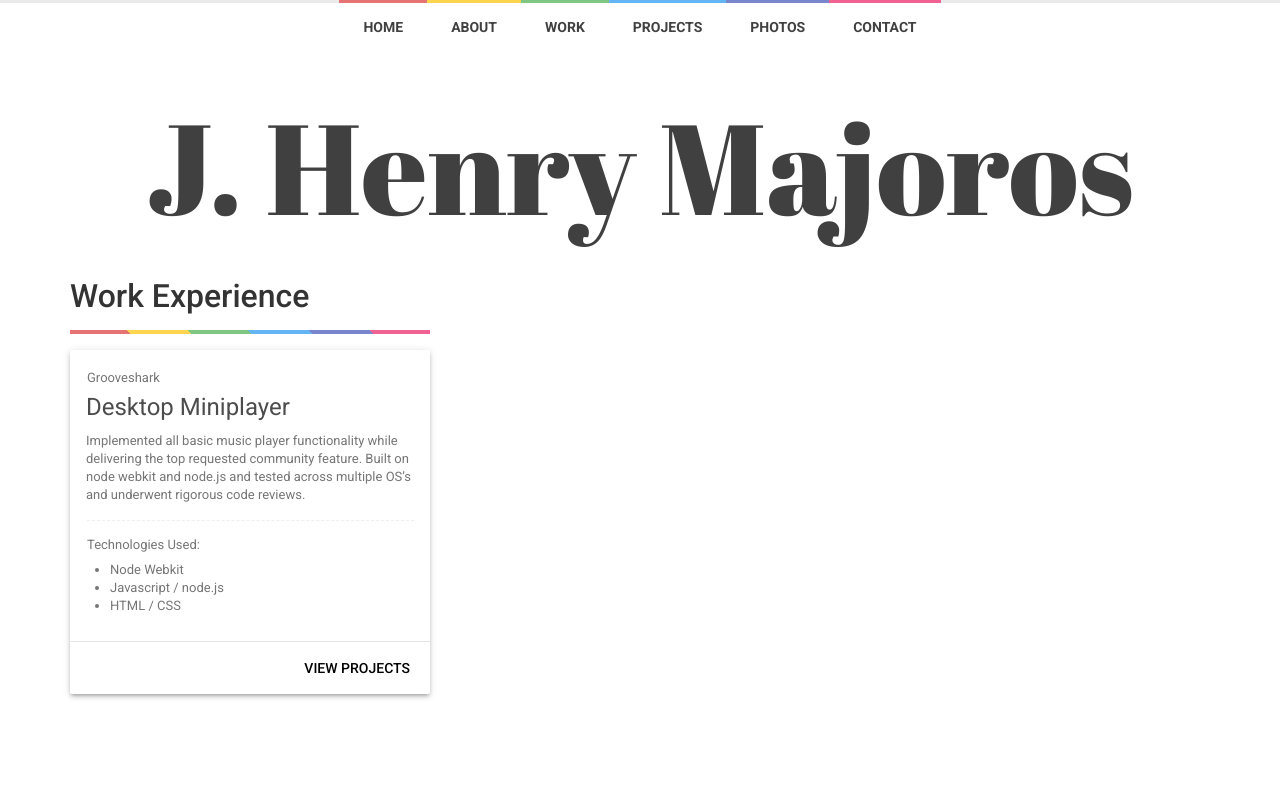
After one commit to hmajoros/web, a Flask app: page /projects in a window 1280 px wide. The commit adds this page. Run offline with Flask 2, Linux system fonts and the light colour scheme; some libraries are stand-ins or nearby versions.

Commit message:
have base styles for work experience and projects
- both use the cards.scss class
- next stop is adding content

```diff
--- a/web/static/css/buttons.scss
+++ b/web/static/css/buttons.scss
@@ -11,6 +11,7 @@
     border: none;
     border-radius: 2px;
     overflow: hidden;
+    vertical-align: middle;
 
     //TODO: proper font stacks EVERYWHERE.
     //      use sass vars for everything
--- a/web/static/css/card.scss
+++ b/web/static/css/card.scss
@@ -1,6 +1,7 @@
 .card {
     box-shadow:0 3px 4px 0 rgba(0,0,0,.14),0 3px 3px -2px rgba(0,0,0,.2),0 1px 8px 0 rgba(0,0,0,.12);
     background-color: white;
+    border-radius: 2px;
 
     .card-head {
         position: relative;
@@ -37,8 +38,25 @@
         overflow: hidden;
         padding: 16px;
 
+        /* H4 tag used for a subtitle that sits above the main title
+         * see the projects page for an example */
+        h4 {
+          font-size: 13px;
+          font-weight: 400;
+          margin: 0 0 4px 1px;
+          line-height: 24px;
+        }
+
+        /* if two h4 tags are present, we have multiple headers within one card.
+         * again, see projects page for example */
+        h4 ~ h4 {
+          margin-top: 16px;
+          padding-top: 12px;
+          border-top: 1px dashed #eee;
+        }
+
         h3 {
-            margin: 0 0 4px 0;
+            margin: 0 0 12px 0;
             font-weight: 400;
             font-size: 24px;
             color: rgba(0, 0, 0, 0.70);
@@ -47,6 +65,14 @@
         p {
             margin: 0;
             font-weight: 400;
+        }
+
+        ul {
+          padding-left: 24px;
+
+          li {
+            font-weight: 400;
+          }
         }
     }
 
--- a/web/static/css/hero.scss
+++ b/web/static/css/hero.scss
@@ -1,6 +1,7 @@
 section.hero {
     text-align: center;
     margin-top: 64px;
+    margin-bottom: 32px;
     color: rgba(0, 0, 0, 0.75);
 
     img {
--- a/web/static/css/main.css
+++ b/web/static/css/main.css
@@ -15,6 +15,7 @@
   border: none;
   border-radius: 2px;
   overflow: hidden;
+  vertical-align: middle;
   font-family: "Roboto", "Helvetica", "Arial", sans-serif;
   font-size: 14px;
   font-weight: 500;
@@ -132,6 +133,7 @@ nav .menu {
 section.hero {
   text-align: center;
   margin-top: 64px;
+  margin-bottom: 32px;
   color: rgba(0, 0, 0, 0.75); }
   section.hero img {
     position: absolute;
@@ -222,7 +224,8 @@ section.heading {
       font-size: 36px; } }
 .card {
   box-shadow: 0 3px 4px 0 rgba(0, 0, 0, 0.14), 0 3px 3px -2px rgba(0, 0, 0, 0.2), 0 1px 8px 0 rgba(0, 0, 0, 0.12);
-  background-color: white; }
+  background-color: white;
+  border-radius: 2px; }
   .card .card-head {
     position: relative;
     height: 180px;
@@ -249,15 +252,32 @@ section.heading {
     font-size: 13px;
     line-height: 18px;
     overflow: hidden;
-    padding: 16px; }
+    padding: 16px;
+    /* H4 tag used for a subtitle that sits above the main title
+     * see the projects page for an example */
+    /* if two h4 tags are present, we have multiple headers within one card.
+     * again, see projects page for example */ }
+    .card .card-text h4 {
+      font-size: 13px;
+      font-weight: 400;
+      margin: 0 0 4px 1px;
+      line-height: 24px; }
+    .card .card-text h4 ~ h4 {
+      margin-top: 16px;
+      padding-top: 12px;
+      border-top: 1px dashed #eee; }
     .card .card-text h3 {
-      margin: 0 0 4px 0;
+      margin: 0 0 12px 0;
       font-weight: 400;
       font-size: 24px;
       color: rgba(0, 0, 0, 0.7); }
     .card .card-text p {
       margin: 0;
       font-weight: 400; }
+    .card .card-text ul {
+      padding-left: 24px; }
+      .card .card-text ul li {
+        font-weight: 400; }
   .card .card-action {
     border-top: 1px solid rgba(0, 0, 0, 0.1);
     text-align: right; }
--- /dev/null
+++ b/web/templates/projects.html
@@ -0,0 +1,40 @@
+{% extends 'base.html' %}
+{% block content %}
+
+<section class="hero">
+  <h1>J. Henry Majoros</h1>
+</section>
+
+<section class="page-about content container">
+  <div class="row">
+    <div class="col-sm-4">
+      <h4>Work Experience</h4>
+      <div class="accent-45"></div>
+    </div>
+  </div>
+  <div class="row">
+    <div class="col-sm-6 col-md-4">
+      <div class="card">
+        <div class="card-text">
+          <h4>Grooveshark</h4>
+          <h3>Desktop Miniplayer</h3>
+          <p>Implemented all basic music player functionality while delivering the top requested community feature. Built on node webkit and node.js and tested across multiple OS’s and underwent rigorous code reviews.</p>
+
+          <h4>Technologies Used:</h4>
+          <ul>
+            <li>Node Webkit</li>
+            <li>Javascript / node.js</li>
+            <li>HTML / CSS</li>
+          </ul>
+        </div>
+        <div class="card-action">
+          <a class="btn-flat">View Projects</a>
+        </div>
+      </div>
+    </div>
+  </div>
+</section>
+
+<div style="height: 100px"></div>
+
+{% endblock %}
--- a/web/views.py
+++ b/web/views.py
@@ -14,6 +14,10 @@ def about():
 def work():
     return render_template('work.html', title = 'work')
 
+@app.route('/projects')
+def projects():
+    return render_template('projects.html', title = 'projects')
+
 @app.route('/legacy')
 def legacy():
     return render_template('legacy.html', title = 'legacy')
```
